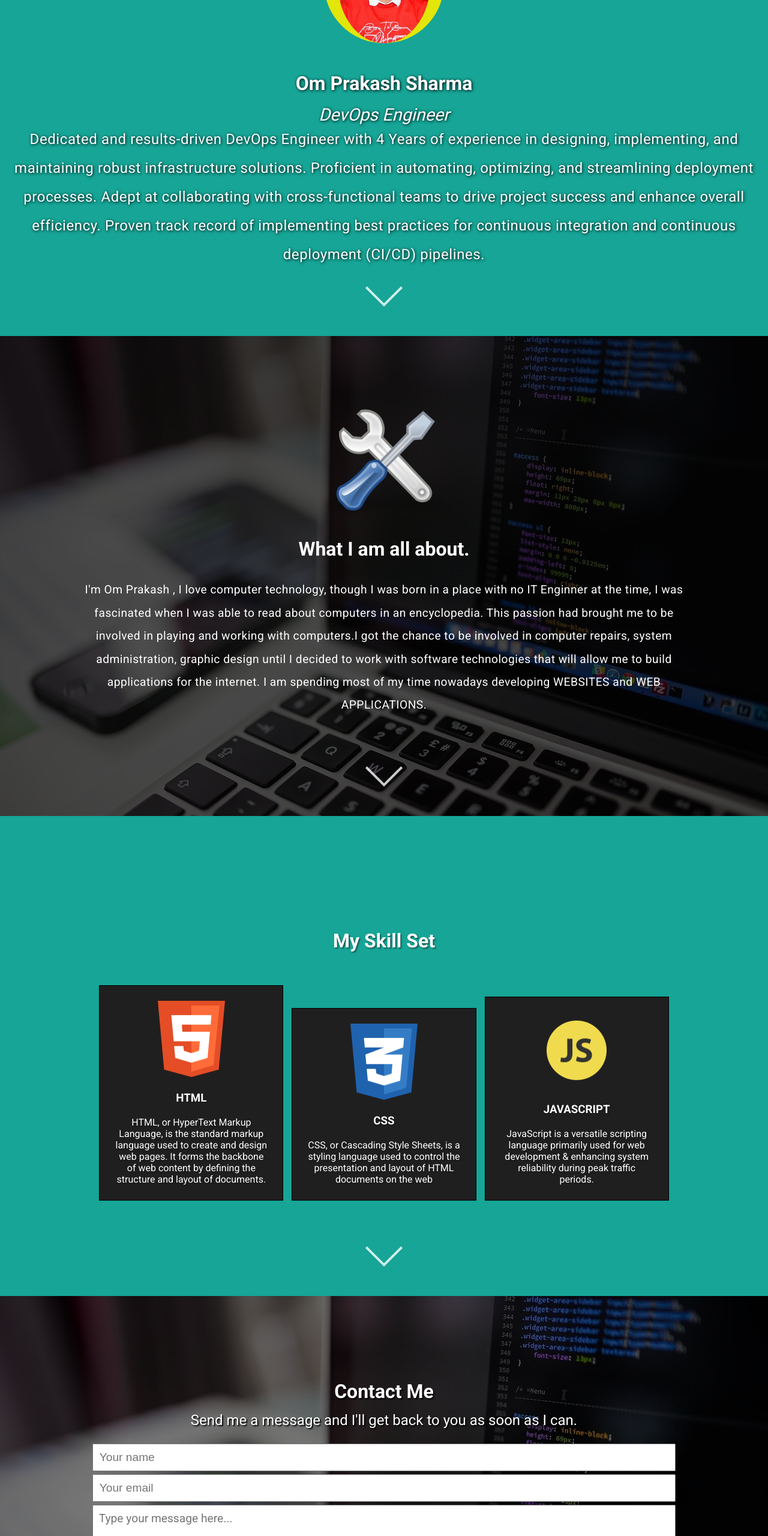
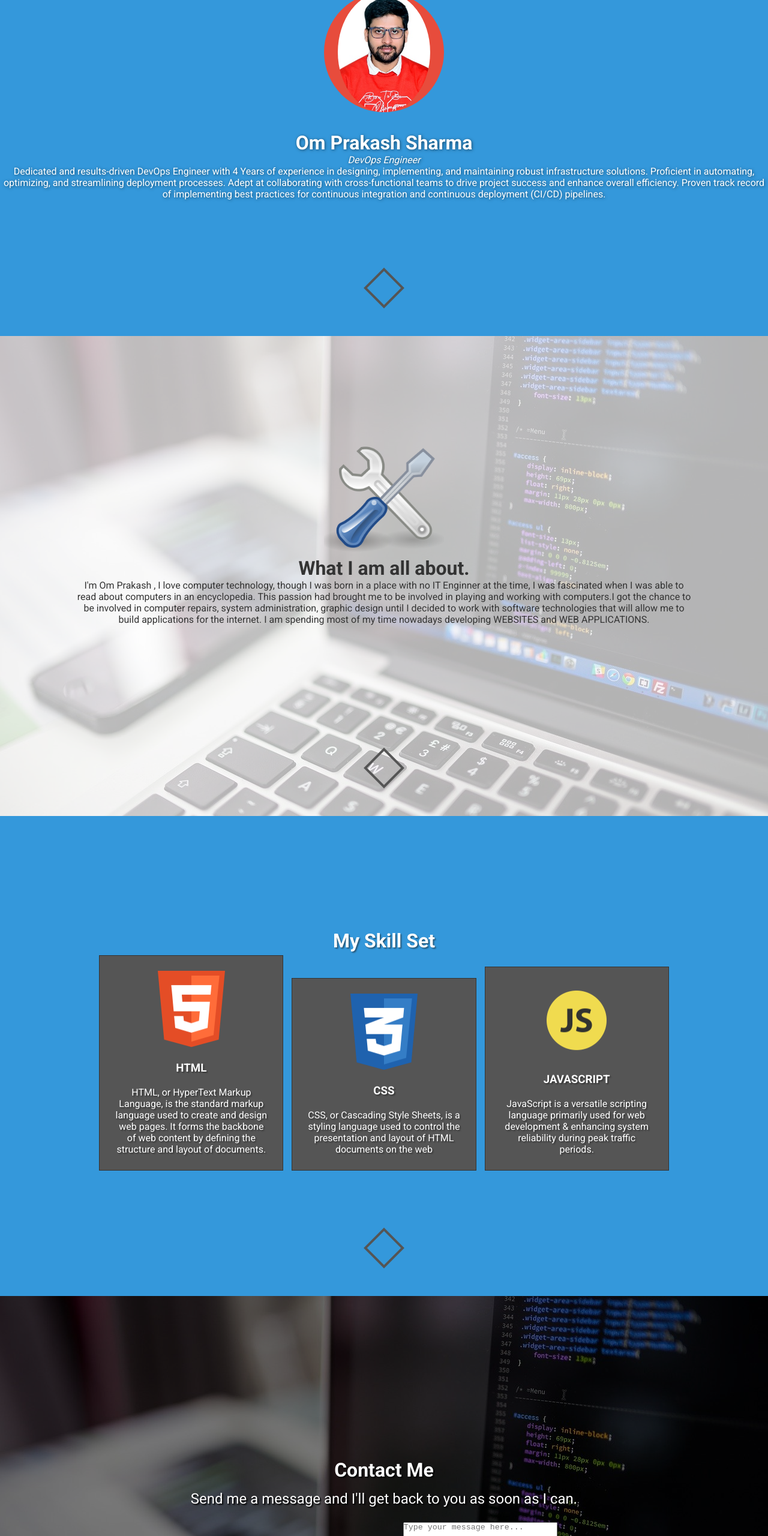
Before and after one commit to omprakashcode/test.deploy, a plain HTML site: page index.html in a window 1280 px wide. Shown: the part 240-2800 px from the top of the page at 60% size. Drawn offline with Linux system fonts and the light colour scheme.

Commit message:
Update style.css

```diff
--- a/style.css
+++ b/style.css
@@ -4,15 +4,14 @@
     box-sizing: border-box;
     margin: 0;
     padding: 0;
-
 }
 
 body {
-    font-family: 'Roboto', 'Arial';
-    background-color: steelblue;
-
+    font-family: 'Roboto', 'Arial', sans-serif;
+    background-color: #f4f4f4; /* Light gray background */
 }
 
+/* Common styles for all sections */
 .my-divs {
     height: 100vh;
     overflow: hidden;
@@ -23,24 +22,7 @@ body {
     position: absolute;
 }
 
-.arrow-down::after {
-    content: "";
-    width: 40px;
-    height: 40px;
-    position: absolute;
-    margin: auto;
-    top: 40rem;
-    right: 0;
-    bottom: 0;
-    left: 0;
-    border-right: 4px solid rgba(255,255,255, 0.8);
-    border-bottom: 4px solid rgba(255,255,255, 0.8);
-    transform: rotate(45deg);
-    cursor: pointer;
-
-}
-
-
+.arrow-down::after,
 .arrow-up::after {
     content: "";
     width: 40px;
@@ -51,44 +33,25 @@ body {
     right: 0;
     bottom: 0;
     left: 0;
-    border-right: 4px solid rgba(255,255,255, 0.8);
-    border-bottom: 4px solid rgba(255,255,255, 0.8);
-    transform: rotate(225deg);
+    border: 4px solid #555; /* Dark gray arrow */
+    transform: rotate(45deg);
     cursor: pointer;
-
 }
 
+/* Styling for section div1 */
 #div1 {
-    background-color: #16a596;
+    background-color: #3498db; /* Blue background */
     display: flex;
     flex-direction: column;
     align-items: center;
     justify-content: center;
-    /* background-size: cover;
-    background-repeat: no-repeat; */
     text-align: center;
     position: relative;
 }
 
-#div1 h1 {
-    margin: 1rem;
-    color: #fff;
-    text-shadow: 1px 1px 5px rgb(0,0,0,1);
-}
-
-#div1 i {
-    text-shadow: 1px 1px 5px rgb(0,0,0,1);
-    font-size: 1.8rem;
-    color: #fff;
-}
-
-#div1 p {
-    color: #fff;
-    text-shadow: 1px 1px 5px rgb(0,0,0,1);
-    line-height: 2;
-    letter-spacing: 0.6px;
-    font-size: 1.5rem;
-
+#div1 h1, #div1 i, #div1 p {
+    color: #fff; /* White text */
+    text-shadow: 1px 1px 5px rgba(0, 0, 0, 0.5);
 }
 
 .img-div {
@@ -102,7 +65,7 @@ body {
     width: 200px;
     height: 200px;
     border-radius: 50%;
-    background-color: rgb(226, 230, 9);
+    background-color: #e74c3c; /* Reddish background */
 }
 
 .img-div div img {
@@ -110,89 +73,65 @@ body {
     border-radius: 50%;
 }
 
+/* Styling for section div2 */
 #div2 {
-
-
     display: flex;
     flex-direction: column;
     align-items: center;
     justify-content: center;
     text-align: center;
     position: relative;
-
     background: url('img/computer.jpg');
     background-size: cover;
     background-repeat: no-repeat;
-
 }
 
 #div2 div {
-    background-color: rgba(3, 3, 3, 0.7);
+    background-color: rgba(255, 255, 255, 0.7); /* Semi-transparent white background */
     height: 100vh;
     width: 100vw;
-    padding-left: 10%;
-    padding-right: 10%;
-
+    padding: 10%;
 }
 
 #div2 div img {
     height: 200px;
     width: 200px;
     margin-top: 10%;
-
 }
 
-#div2 div h1 {
-    color: #fff;
-    margin: 30px auto 30px;
+#div2 div h1, #div2 div p {
+    color: #333; /* Dark gray text */
 }
 
-#div2 div p {
-    color: #fff;
-    line-height: 2;
-    letter-spacing: 0.5px;
-    font-size: 1.2rem;
-}
-
+/* Styling for section div3 */
 #div3 {
-
-
     display: flex;
     flex-direction: column;
     align-items: center;
     justify-content: center;
     text-align: center;
     position: relative;
-    padding: 0px 10% 0px;
-    background-color: #16a596;
-
+    padding: 0 10%;
+    background-color: #3498db; /* Blue background */
 }
 
-#skill_title {
-    width: 100%;
-    padding: 50px;
-    /* background-color: red; */
+#skill_title h1, .skills h3, .skills p {
+    color: #fff; /* White text */
+    text-shadow: 2px 2px 2px rgba(26, 25, 25, 0.5);
 }
 
-
-#skill_title h1, .skills h3, .skills p {
-    color: #fff;
-    text-shadow: 2px 2px 2px rgba(26,25,25,0.5);
-}
-
-.skills h3, .skills p {
+.skills h3,
+.skills p {
     margin-top: 20px;
 }
-
-
 
 .skills-wrap {
     display: inline;
 }
 
 .skills {
-    background-color: rgb(32, 31, 31);
-    border: 1px solid black;
+    background-color: #555; /* Dark gray background */
+    border: 1px solid #333; /* Dark gray border */
     width: 30%;
     margin: 5px 5px 20px;
     padding: 25px;
@@ -205,13 +144,11 @@ body {
     height: auto;
 }
 
+/* Styling for section div4 */
 #div4 {
-
     background: url('img/computer.jpg');
     background-size: cover;
     background-repeat: no-repeat;
-
-
     display: flex;
     flex-direction: column;
     align-items: center;
@@ -220,8 +157,9 @@ body {
     position: relative;
 }
 
-#div4 h1, #div4 p {
-    color: #fff;
+#div4 h1,
+#div4 p {
+    color: #fff; /* White text */
     text-shadow: 2px 2px 2px rgba(3, 3, 3, 1);
     margin: 15px;
 }
@@ -234,79 +172,16 @@ body {
     height: 100vh;
     width: 100vw;
     background-color: rgba(0, 0, 0, 0.5);
-
     display: flex;
     flex-direction: column;
     align-items: center;
     justify-content: center;
     text-align: center;
-   padding: 10px;
+    padding: 10px;
 }
 
 form {
     padding: 10px;
 }
 
-form input, form textarea, button {
-    width: 100%;
-    padding: 10px;
-    font-size: 1.2rem;
-    margin-bottom: 5px;
-}
-
-form input:focus {
-    outline: none;
-}
-
-form textarea {
-    font-family: inherit;
-    font-size: 1.2rem;
-}
-
-form textarea:focus {
-    outline: none;
-}
-
-form button {
-    border: none;
-    padding: 10px;
-    border-radius: 5px;
-    cursor: pointer;
-    margin-top: 10px;
-    transition: background-color 0.2s ease-in;
-}
-
-form button:hover {
-    background-color: rgb(58,57,57);
-    color: #fff;
-}
-
-
-@media(max-width: 600px) {
-    .skills {
-        width: 70vw;
-    }
-
-    .skills-wrap {
-        overflow: auto;
-    }
-
-    #div1 h1 {
-        font-size: 1.5rem
-    }
-}
-
-@media(max-width: 450px) {
-   #div2 div p {
-       font-size: 1rem;
-       line-height: 1.2;
-   }
-}
-
-
-@media(max-width: 350px) {
-    #div2 div p {
-        font-size: 1rem;
-        line-height: normal;
-    }
- }
+/* Add more styles as needed */
```
